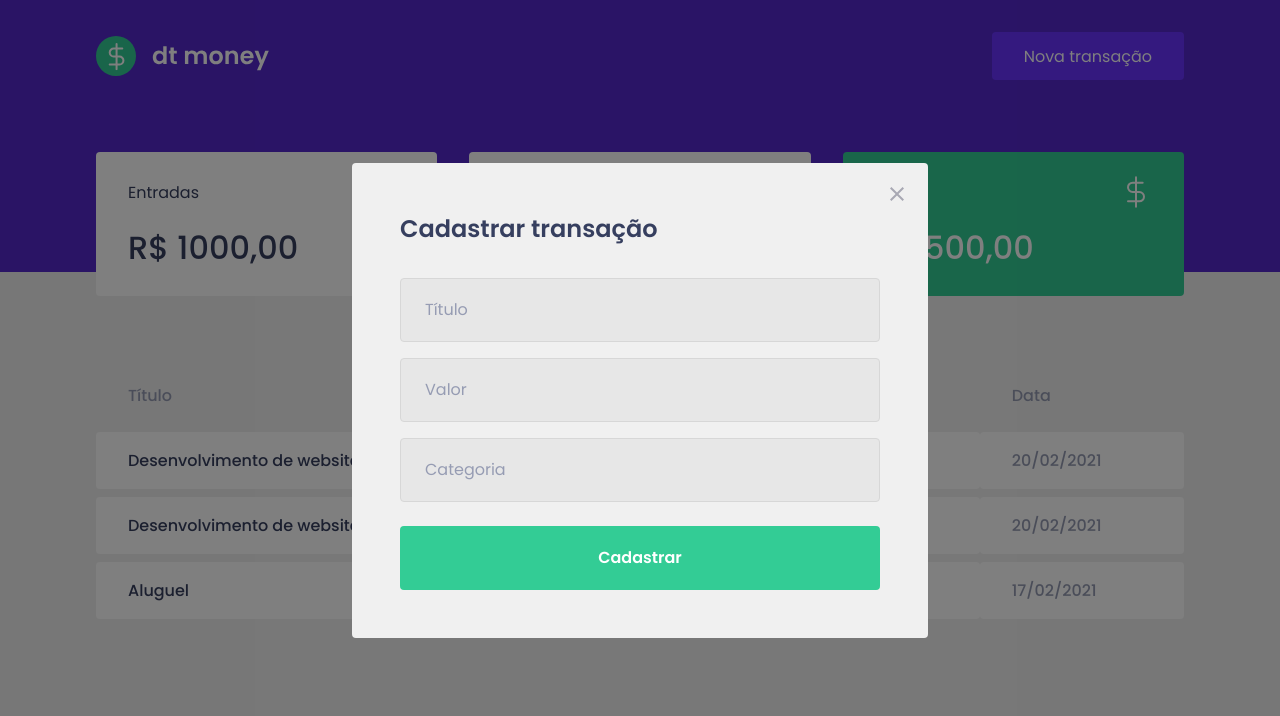
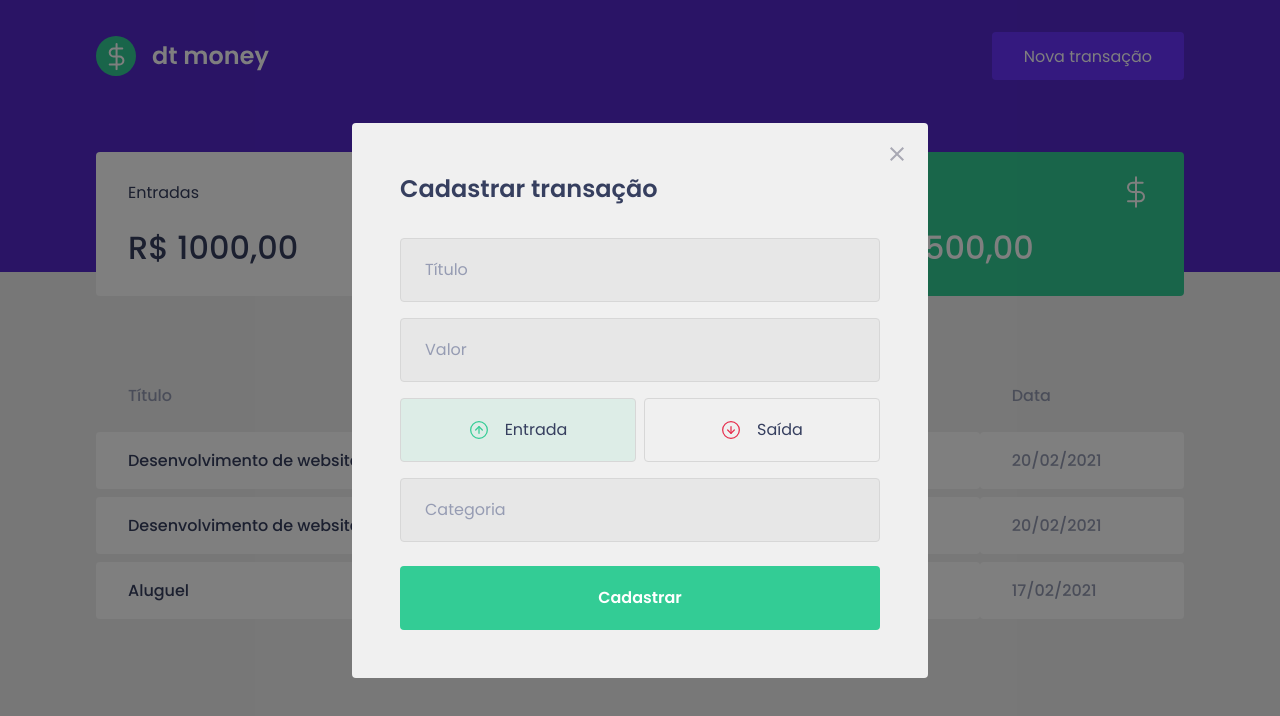
Before and after one commit to joseribeiroejrs/dt-money-ignite, a React (Create React App) app: page / in a window 1280 px wide. Both pictures are taken after a click on the button "Nova transação". Shown: the top 716 px of the page. Built offline with nearby package versions, Linux system fonts and the light colour scheme; no server answers; what miragejs would draw is missing.

Commit message:
Criando botões de entrada e saida do modal

```diff
--- a/package.json
+++ b/package.json
@@ -5,6 +5,7 @@
   "dependencies": {
     "axios": "^0.21.1",
     "miragejs": "^0.1.41",
+    "polished": "^4.1.3",
     "react": "^17.0.2",
     "react-dom": "^17.0.2",
     "react-modal": "^3.14.3",
--- a/src/components/NewTransactionModal/index.tsx
+++ b/src/components/NewTransactionModal/index.tsx
@@ -1,6 +1,9 @@
 import Modal from 'react-modal';
-import { NewTransactionModalContainer } from './styles';
+import { NewTransactionModalContainer, RadioBox, TransactionTypeContainer } from './styles';
 import closeImg from '../../assets/close.svg';
+import incomeImg from '../../assets/income.svg';
+import outcomeImg from '../../assets/outcome.svg';
+import { useState } from 'react';
 
 interface NewTransactionModalProps {
   isOpen: boolean;
@@ -9,8 +12,12 @@ interface NewTransactionModalProps {
 
 Modal.setAppElement("#root");
 
+const DEPOSIT = 'deposit';
+const WITHDRAW = 'withdraw';
+
 export const NewTransactionModal = (props: NewTransactionModalProps) => {
   const { isOpen, onRequestClose } = props
+  const [type, setType] = useState(DEPOSIT);
 
   return (
     <Modal
@@ -25,6 +32,28 @@ export const NewTransactionModal = (props: NewTransactionModalProps) => {
         <h2>Cadastrar transação</h2>
         <input type="text" placeholder="Título" />
         <input type="number" placeholder="Valor" />
+        <TransactionTypeContainer>
+          <RadioBox
+            isActive={type === DEPOSIT}
+            activeColor="green"
+            type="button"
+            onClick={() => setType(DEPOSIT)}>
+            <img src={incomeImg} alt="Entrada" />
+            <span>
+              Entrada
+            </span>
+          </RadioBox>
+          <RadioBox
+            isActive={type === WITHDRAW}
+            activeColor="red"
+            type="button"
+            onClick={() => setType(WITHDRAW)}>
+            <img src={outcomeImg} alt="Saída" />
+            <span>
+              Saída
+            </span>
+          </RadioBox>
+        </TransactionTypeContainer>
         <input type="text" placeholder="Categoria" />
         <button type="submit">Cadastrar</button>
       </NewTransactionModalContainer>
--- a/src/components/NewTransactionModal/styles.ts
+++ b/src/components/NewTransactionModal/styles.ts
@@ -1,4 +1,5 @@
 import styled from "styled-components";
+import { darken, transparentize } from "polished";
 
 export const NewTransactionModalContainer = styled.form`
   h2 {
@@ -47,3 +48,49 @@ export const NewTransactionModalContainer = styled.form`
     }
   }
 `
+
+export const TransactionTypeContainer = styled.div`
+  margin: 1rem 0;
+  display: grid;
+  grid-template-columns: 1fr 1fr;
+  gap: .5rem;
+`
+
+interface RadioBoxProps {
+  isActive: boolean;
+  activeColor: "green" | "red";
+}
+
+const colors = {
+  green: "#33CC95",
+  red: "#E52E4D"
+}
+
+export const RadioBox = styled.button<RadioBoxProps>`
+  height: 4rem;
+  border: 1px solid #d7d7d7;
+  border-radius: .25rem;
+
+  background: ${(props) => props.isActive ? transparentize(.9, colors[props.activeColor]) : "transparent"};
+  display: flex;
+  align-items: center;
+  justify-content: center;
+
+  transition: border-color .2s;
+
+  &:hover {
+    border-color: ${darken(0.1, "#d7d7d7")}
+  }
+
+  img {
+    width: 20px;
+    height: 20px;
+  }
+
+  span {
+    display: inline-block;
+    margin-left: 1rem;
+    font-size: 1rem;
+    color: var(--text-title);
+  }
+`
```
Also changed, not shown: 1 other file (tests, documents, lock files or other folders).
